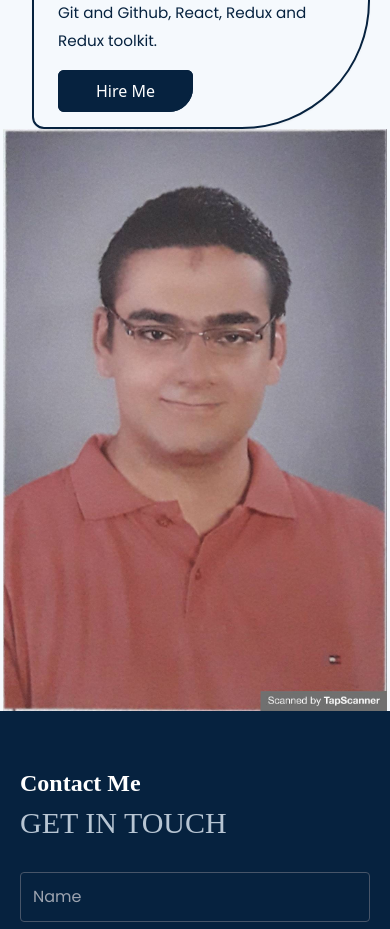
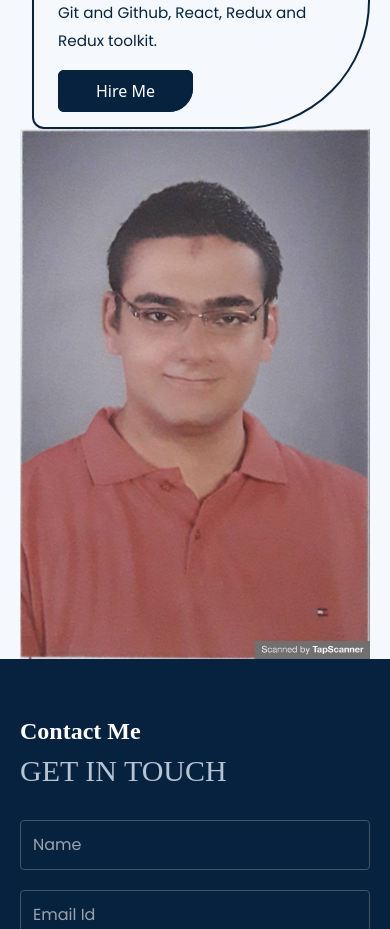
Before and after one commit to AhmedMonem122/React-Portfolio, a React (Vite) app: page / in a window 390 px wide. Shown: the part 6491-7420 px from the top of the page. Built offline with nearby package versions, Linux system fonts and the light colour scheme; a web font is replaced by a local one.

Commit message:
style: fix scroll issue

```diff
--- a/src/components/Hireme.jsx
+++ b/src/components/Hireme.jsx
@@ -24,7 +24,7 @@ const Hireme = () => {
             src={Hireme.image2}
             data-aos="fade-up"
             alt="..."
-            className="max-w-sm md:hidden"
+            className="max-w-full md:hidden"
           />
           <div
             data-aos="fade-left"
```
